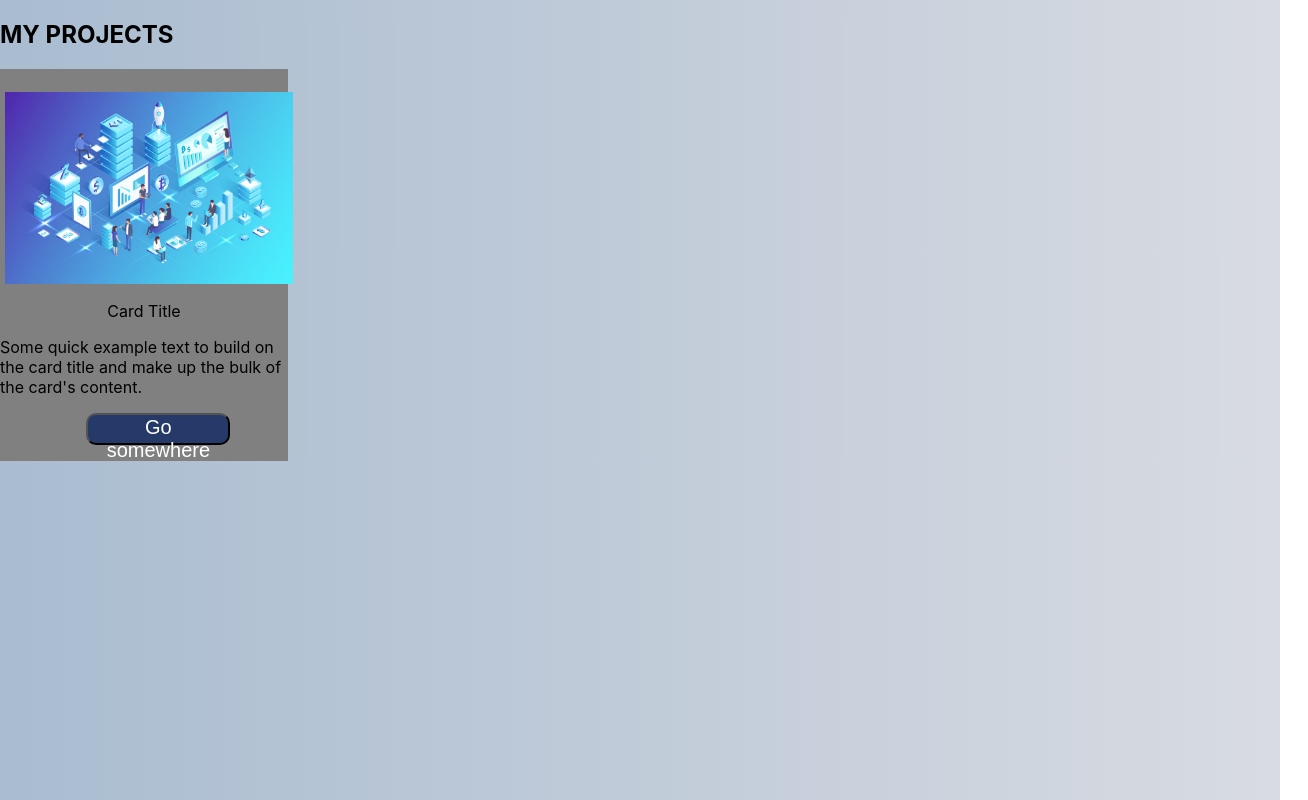
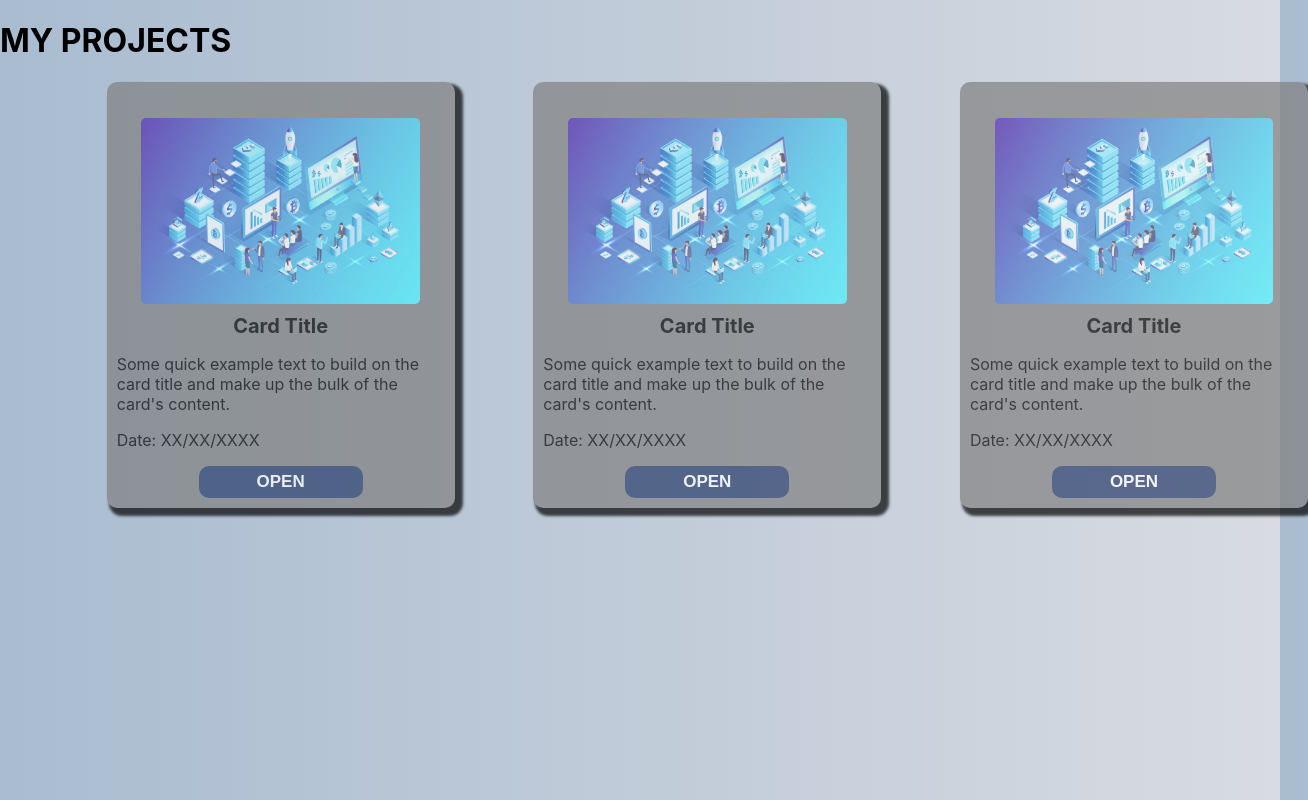
Before and after one commit to Mar550/Project-KBOARD, a React (Create React App) app: page /projects in a window 1280 px wide. Shown: the whole page, 1308 px wide, since content can reach past the window. Built offline with nearby package versions, Linux system fonts and the light colour scheme.

Commit message:
api-fetching

```diff
--- a/src/pages/Projects/Projects.css
+++ b/src/pages/Projects/Projects.css
@@ -1,8 +1,48 @@
 .button{
     background-color: #263A69;
+    opacity: 1;
+    border: none;
+    width: 50%;
+    display: block;
+    margin-left: auto;
+    margin-right: auto;
+    font-weight: bold;
+    font-size: 17px;
 }
 
-.container{
+.button:hover{
+    cursor: pointer;
+}
+
+body{
     background: linear-gradient(to right, #A9BCD0, #D8DBE2);
 
 }
+
+.containercards{
+    display: grid;
+    grid-template-columns: repeat(3, 1fr);
+    grid-template-rows: auto;
+}
+
+.card{
+    width: 40vh;
+    margin-left: 25%;
+    border-radius: 10px;
+    border: 10px solid GREY;
+    opacity: 0.7;
+    box-shadow: 5px 5px 3px 3px black;
+}
+
+.img{
+    width: 85%;
+    display: block;
+    margin-left: auto;
+    margin-right: auto;
+    border-radius: 5px;
+}
+
+.title{
+    font-size: 20px;
+    font-weight: bold;
+}
--- a/src/pages/Projects/Projects.js
+++ b/src/pages/Projects/Projects.js
@@ -8,25 +8,64 @@ import imgproject from '../../assets/projectimg.jpeg';
 function Projects () {
     return (
         <>
-        <section className="container">
             <h1> MY PROJECTS</h1>
-            <div className="containerCards" >
-                <Card className="card" style={{ width: '18rem' }}>
-                    <Card.Img  className="img" variant="top" src={imgproject} width="180px" />
-                    <Card.Body>
+            <div className="containercards" >
+                <Card className="card" style={{ width: '41vh' }}>
+                    <Card.Img  className="img" variant="top" src={imgproject} width="180px"/>
+                    <Card.Body className="body">
+                        <div className="content">
                         <Card.Title className="title" >Card Title</Card.Title>
                         <Card.Text className="text">
                         Some quick example text to build on the card title and make up the bulk of
                         the card's content.
                         </Card.Text>
-                        <Button className="button" variant="primary">Go somewhere</Button>
+                        <Card.Text className="text">
+                        <span> Date: </span>
+                        XX/XX/XXXX
+                        </Card.Text>
+                        </div>
+                        <Button className="button" variant="primary"> OPEN </Button>
+                    </Card.Body>
+                </Card>
+                <Card className="card" style={{ width: '41vh' }}>
+                    <Card.Img  className="img" variant="top" src={imgproject} width="180px"/>
+                    <Card.Body className="body">
+                        <div className="content">
+                        <Card.Title className="title" >Card Title</Card.Title>
+                        <Card.Text className="text">
+                        Some quick example text to build on the card title and make up the bulk of
+                        the card's content.
+                        </Card.Text>
+                        <Card.Text className="text">
+                        <span> Date: </span>
+                        XX/XX/XXXX
+                        </Card.Text>
+                        </div>
+                        <Button className="button" variant="primary"> OPEN </Button>
+                    </Card.Body>
+                </Card>
+                <Card className="card" style={{ width: '41vh' }}>
+                    <Card.Img  className="img" variant="top" src={imgproject} width="180px"/>
+                    <Card.Body className="body">
+                        <div className="content">
+                        <Card.Title className="title" >Card Title</Card.Title>
+                        <Card.Text className="text">
+                        Some quick example text to build on the card title and make up the bulk of
+                        the card's content.
+                        </Card.Text>
+
+                        <Card.Text className="text">
+                        <span> Date: </span>
+                        XX/XX/XXXX
+                        </Card.Text>
+                        </div>
+                        <Button className="button" variant="primary"> OPEN </Button>
                     </Card.Body>
                 </Card>
             </div>
             <div>
 
             </div>
-        </section>
         </>
     )
 }
--- a/src/pages/Signup/Signup.js
+++ b/src/pages/Signup/Signup.js
@@ -1,4 +1,5 @@
-import React from 'react';
+import React, {useState} from 'react';
+import { useHistory } from "react-router-dom";
 import styled from 'styled-components';
 import Form from 'react-bootstrap/Form';
 import Button from 'react-bootstrap/Button';
@@ -6,50 +7,85 @@ import img2 from '../../assets/image2.png';
 import './Signup.css';
 
 function Signup() {
+
+    const [firstname,setFirstName]=useState("");
+    const [lastname,setLastName]=useState("");
+    const [username,setUserName]=useState("");
+    const [email,setEmail]=useState("");
+    const [password,setPassword]=useState("");
+    const [passwordConf,setPasswordConf]=useState("");
+    const [avatar,setAvatar]=useState("");
+
+    const history = useHistory();
+
+    const Signup = async () => {
+        let user = {firstname,lastname, username,email,password,passwordConf,avatar};
+        console.warn(user);
+
+        let result= await fetch("http://127.0.0.1:8000/api/register",{
+            method:'POST',
+            body:JSON.stringify(user),
+            headers:{
+                "Content-Type":"application/json",
+                "Accept":'application/json'
+            }
+        })
+
+        result = await result.json()
+        localStorage.setItem("user-info",JSON.stringify(result))
+        history.push ("/projects")
+    }
     return (
         <Wrapper className="container">
             <div className="divcol">
             <div className="divform">
-            <Form className="form">
                 <div className="group">
                 <div className="account">
                     <img src={img2} className="img2" />
                     <h2 className="labeltitle"> Create an account </h2>
                 </div>
 
-            <Form.Group className="mb-3" controlId="formBasicName">
-                <Form.Label className="label">First Name</Form.Label>
-                <Form.Control type="text" placeholder="Enter your first name" />
-            </Form.Group>
+                <div>
+                    <label> First Name </label>
+                    <input type="text" placeholder="Enter your first name" value={firstname}  onChange={(e)=>setFirstName(e.target.value)}/>
+                </div>
 
-            <Form.Group className="mb-3" controlId="formBasicName">
-                <Form.Label className="label">Last Name</Form.Label>
-                <Form.Control type="text" placeholder="Enter your last name" />
-            </Form.Group>
+                <div>
+                    <label> Last Name </label>
+                    <input type="text" placeholder="Enter your lastname name" value={lastname}  onChange={(e)=>setLastName(e.target.value)}/>
+                </div>
 
-            <Form.Group className="mb-3" controlId="formBasicName">
-                <Form.Label className="label">Email</Form.Label>
-                <Form.Control type="email" placeholder="Enter your email" />
-            </Form.Group>
+                <div>
+                    <label> Username </label>
+                    <input type="text" placeholder="Choose a username" value={username}  onChange={(e)=>setUserName(e.target.value)}/>
+                </div>
 
-            <Form.Group className="mb-3" controlId="formBasicPassword">
-                <Form.Label className="label">Password</Form.Label>
-                <Form.Control type="password" placeholder="Password" />
-            </Form.Group>
-            <Form.Group className="mb-3" controlId="formBasicPassword">
-                <Form.Label className="label">Confirm your password </Form.Label>
-                <Form.Control type="password" placeholder="Confirm your password" />
-            </Form.Group>
-            <Form.Group className="mb-3" controlId="formBasicCheckbox">
-                <Form.Check type="checkbox" label="Remember me " />
-            </Form.Group>
-                <Button variant="primary" type="submit">
-                Register
-                </Button>
-                <h5> Already Registered ? <a href="#"> Sign up </a></h5>
+                <div>
+                    <label> Email </label>
+                    <input type="email" placeholder="Enter your email" value={email}  onChange={(e)=>setEmail(e.target.value)}/>
+                </div>
+
+                <div>
+                    <label> Password </label>
+                    <input type="password" placeholder="Enter your password" value={password}  onChange={(e)=>setPassword(e.target.value)}/>
+                </div>
+
+                <div>
+                    <label>  Confirmation</label>
+                    <input type="password" placeholder="Confirm your password" value={passwordConf}  onChange={(e)=>setPasswordConf(e.target.value)}/>
+                </div>
+
+                <div>
+                    <label> Avatar </label>
+                    <input type="file"  value={avatar}  onChange={(e)=>setAvatar(e.target.value)}/>
+                </div>
+
+                <button onClick={Signup}>
+                    REGISTER
+                </button>
+                <h5> Already Registered ? <a href="#"> Login </a></h5>
 
                 </div>
-            </Form>
             </div>
             </div>
         </Wrapper>
```
Lines whose indentation alone changed are shown as unchanged.
